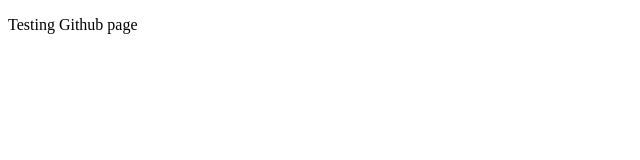
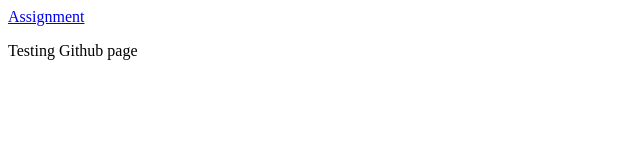
Before and after one commit to mesnuuu/sample, a plain HTML site: page index.html in a window 1280 px wide. Shown: the whole page, without its empty margins (0-640 px from the left). Drawn offline with Linux system fonts and the light colour scheme.

Commit message:
Update index.html

```diff
--- a/index.html
+++ b/index.html
@@ -5,6 +5,13 @@
     <title>sample</title>
 </head>
 <body>
+    <header>
+	<nav>
+<a href="https://mesnuuu.github.io/sample/assignment.html">Assignment</a>
+	</nav>
+</header>
+
     <p> Testing Github page </p>
+
 </body>
 </html>
```
